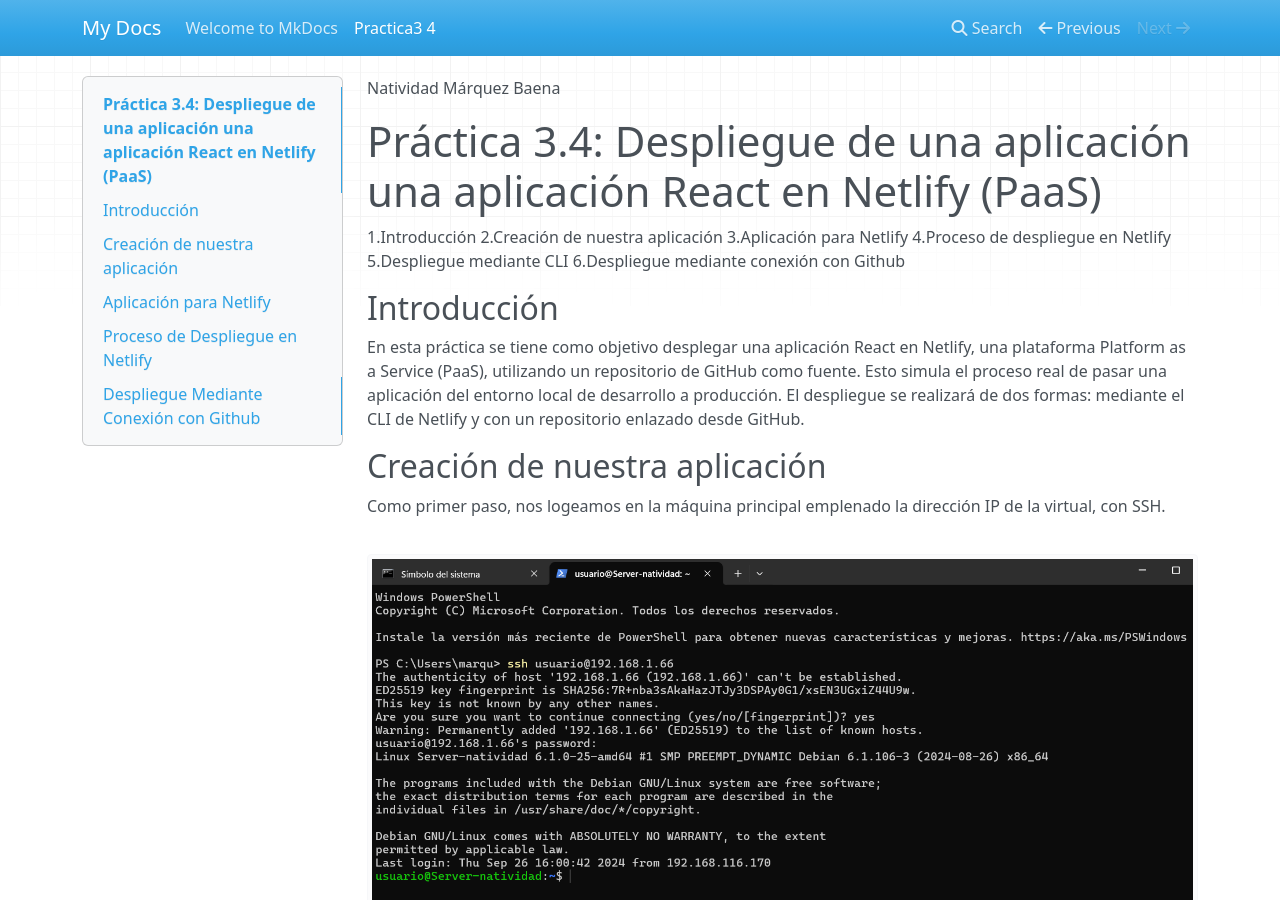
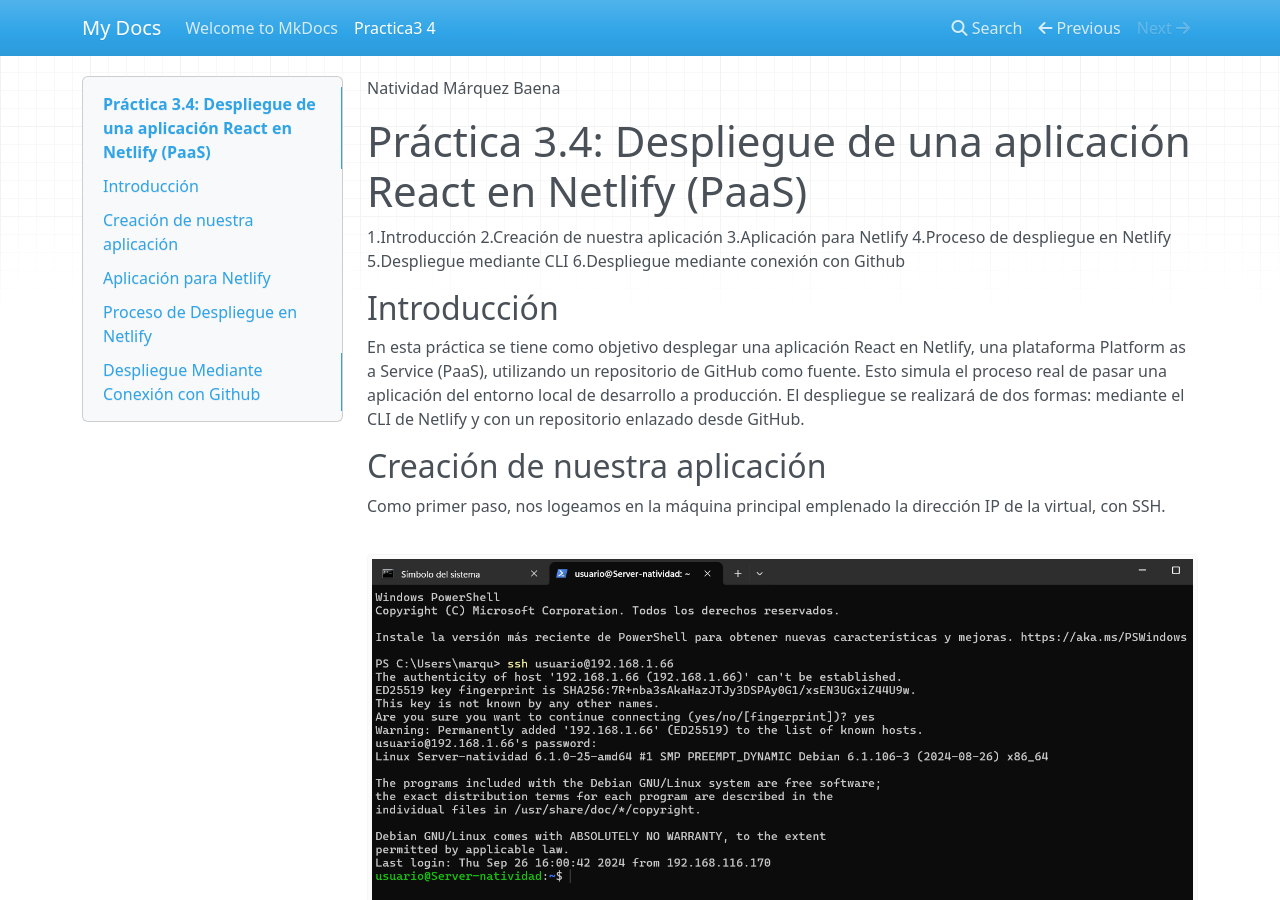
Before and after one commit to NatividadMarquez/practica3-4, an MkDocs documentation site: the page built from docs/practica3-4.md, in a window 1280 px wide and 900 px high. Built offline with MkDocs 1.6.1, drawn with Linux system fonts in a browser that asks for light colours; nearby versions of some CDN libraries.

Commit message:
segunda confirmacion

```diff
--- a/docs/practica3-4.md
+++ b/docs/practica3-4.md
@@ -1,6 +1,6 @@
 Natividad Márquez Baena
 
-# Práctica 3.4: Despliegue de una aplicación una aplicación React en Netlify (PaaS)
+# Práctica 3.4: Despliegue de una aplicación React en Netlify (PaaS)
 
 1.Introducción
 2.Creación de nuestra aplicación
```
